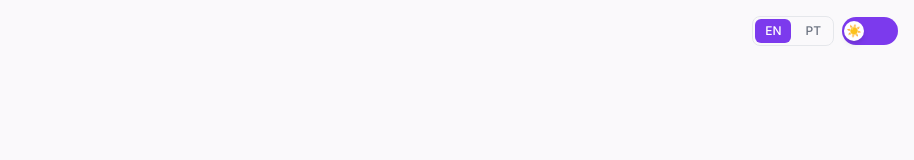
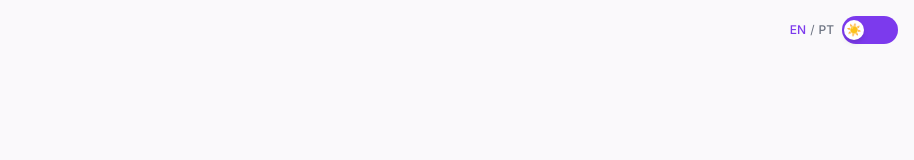
Before and after one commit to lsilvatti/portfolio, a Next.js app: page /en in a window 1280 px wide. Shown: the top 160 px of the page, without its empty margins (366-1280 px from the left). Built offline with nearby package versions, Linux system fonts and the light colour scheme.

Commit message:
feat: refactor LanguageToggle component styles and improve theme toggle functionality with localStorage integration

```diff
--- a/components/atoms/LanguageToggle/LanguageToggle.tsx
+++ b/components/atoms/LanguageToggle/LanguageToggle.tsx
@@ -16,26 +16,25 @@ export function LanguageToggle({ className }: { className?: string }) {
   };
 
   return (
-    <div className={cn("inline-flex items-center gap-1 rounded-lg border border-border p-0.5", className)}>
+    <div className={cn("inline-flex items-center gap-1", className)}>
       <button
+        type="button"
         onClick={() => switchLocale("en")}
         className={cn(
-          "rounded-md px-2.5 py-1 text-xs font-medium transition-colors cursor-pointer",
-          locale === "en"
-            ? "bg-primary text-primary-foreground"
-            : "text-muted hover:text-foreground"
+          "text-xs font-medium transition-colors cursor-pointer",
+          locale === "en" ? "text-primary" : "text-muted hover:text-foreground"
         )}
         aria-label="Switch to English"
       >
         EN
       </button>
+      <span className="text-muted text-xs select-none">/</span>
       <button
+        type="button"
         onClick={() => switchLocale("pt-BR")}
         className={cn(
-          "rounded-md px-2.5 py-1 text-xs font-medium transition-colors cursor-pointer",
-          locale === "pt-BR"
-            ? "bg-primary text-primary-foreground"
-            : "text-muted hover:text-foreground"
+          "text-xs font-medium transition-colors cursor-pointer",
+          locale === "pt-BR" ? "text-primary" : "text-muted hover:text-foreground"
         )}
         aria-label="Mudar para Português"
       >
--- a/contexts/ThemeContext.tsx
+++ b/contexts/ThemeContext.tsx
@@ -41,11 +41,14 @@ export function ThemeProvider({ children }: { children: React.ReactNode }) {
 
   useEffect(() => {
     document.documentElement.setAttribute(THEME_DATA_ATTRIBUTE, theme);
-    localStorage.setItem(THEME_STORAGE_KEY, theme);
   }, [theme]);
 
   const toggleTheme = useCallback(() => {
-    setTheme((prev) => (prev === "light" ? "dark" : "light"));
+    setTheme((prev) => {
+      const next = prev === "light" ? "dark" : "light";
+      localStorage.setItem(THEME_STORAGE_KEY, next);
+      return next;
+    });
   }, []);
 
   return (
```
